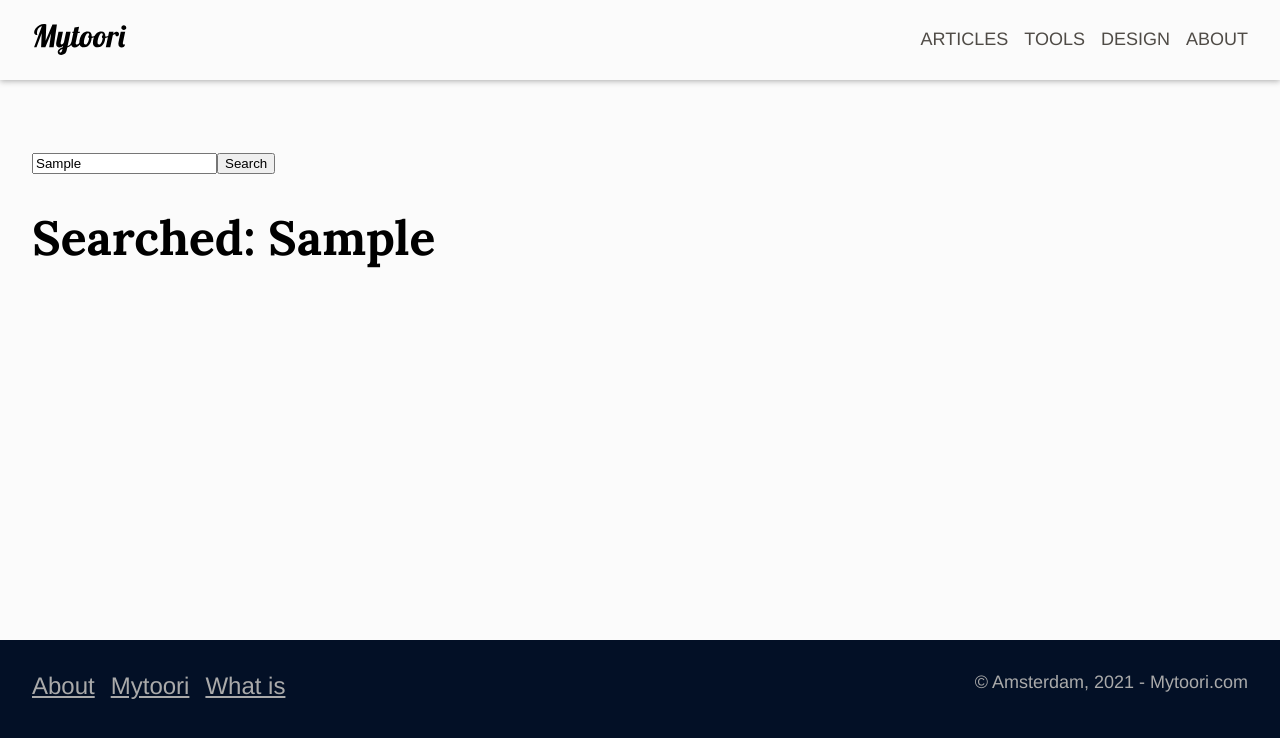
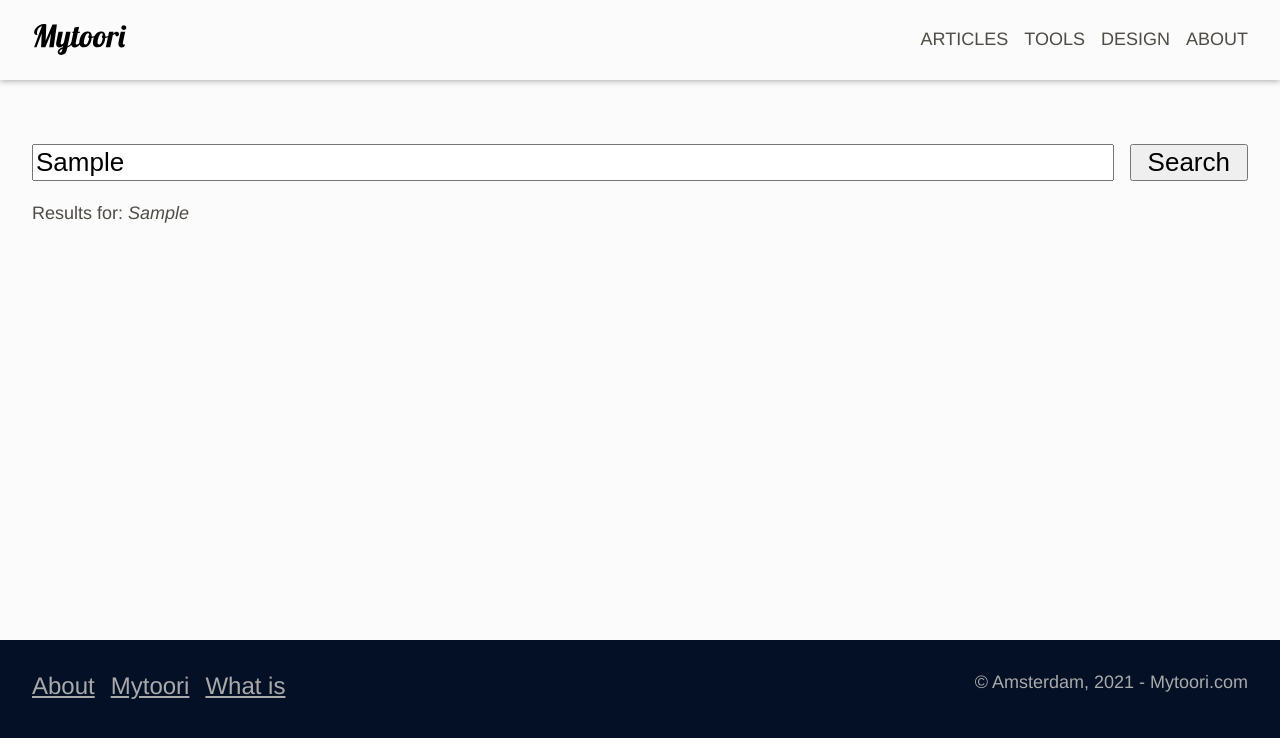
Before and after one commit to Giwan/blog, a Next.js app: page /search in a window 1280 px wide. Both pictures are taken after typing "Sample" into the empty fields and a click on the button "Search". Shown: the top 738 px of the page. Built offline with nearby package versions, Linux system fonts and the light colour scheme.

Commit message:
some styling on search

```diff
--- a/components/Search/SearchQuery.js
+++ b/components/Search/SearchQuery.js
@@ -1,10 +1,10 @@
-
+import { searchQueryStyle, searchQueryInput, searchQueryButton } from "../../styles/searchQuery.module.css";
 
 const SearchQuery = function({handleSearch}) {
     return (
-        <form onSubmit={handleSearch}>
-            <input type="search" name="q" />
-            <button>Search</button>
+        <form onSubmit={handleSearch} className={searchQueryStyle}>
+            <input type="search" name="q" className={searchQueryInput} />
+            <button className={searchQueryButton}>Search</button>
         </form>
     )
 }
--- /dev/null
+++ b/components/Search/SearchResultItem.js
@@ -0,0 +1,14 @@
+import Link from "next/link";
+import {resultItem} from "../../styles/resultItem.module.css";
+
+const SearchResultItem = function ({ result }) {
+    return (
+        <li key={result.id} className={resultItem}>
+            <Link href={`/blog/${result.title}`} alt={result.title}>
+                {result.title}
+            </Link>
+        </li>
+    );
+};
+
+export default SearchResultItem;
--- a/components/Search/SearchResults.js
+++ b/components/Search/SearchResults.js
@@ -1,11 +1,12 @@
-import Link from "next/link";
+import SearchResultItem from "./SearchResultItem";
+import { searchResultsList, searched, searchedWord } from "../../styles/searchResults.module.css";
 
 const SearchResults = function ({ searchData }) {
     if (!searchData?.keyword) return null;
     return (
         <div>
-            <h1>Searched: {searchData?.keyword}</h1>
-            <ul>
+            <p className={searched}>Results for: <span className={searchedWord}>{searchData?.keyword}</span></p>
+            <ul className={searchResultsList}>
                 {searchData?.results?.map((result) => (
                     <SearchResultItem key={result.id} {...{ result }} />
                 ))}
@@ -15,13 +16,3 @@ const SearchResults = function ({ searchData }) {
 };
 
 export default SearchResults;
-
-const SearchResultItem = function ({ result }) {
-    return (
-        <li key={result.id}>
-            <Link href={`/blog/${result.title}`} alt={result.title}>
-                {result.title}
-            </Link>
-        </li>
-    );
-};
--- /dev/null
+++ b/styles/resultItem.module.css
@@ -0,0 +1,5 @@
+.resultItem {
+    list-style: none;
+    margin: var(--unit) 0;
+    font-size: var(--font-size-large);
+}
--- /dev/null
+++ b/styles/searchQuery.module.css
@@ -0,0 +1,16 @@
+.searchQueryStyle {
+    font-size: var(--font-size-large);
+    display: flex;
+    width: 100%;
+}
+
+.searchQueryInput {
+    font-size: var(--font-size-large);
+    margin-right: var(--unit);
+    flex: 1 0 auto;
+}
+
+.searchQueryButton {
+    font-size: var(--font-size-large);
+    padding: 0 var(--unit);
+}
--- /dev/null
+++ b/styles/searchResults.module.css
@@ -0,0 +1,14 @@
+.searchResultsList {
+    margin: 0;
+    padding: 0;
+}
+
+.searchedWord {
+    font-style: italic;
+}
+
+.searched {
+    font-weight: normal;
+    font-family: var(--font-family-header);
+    font-size: var(--font-size-small);
+}
```
